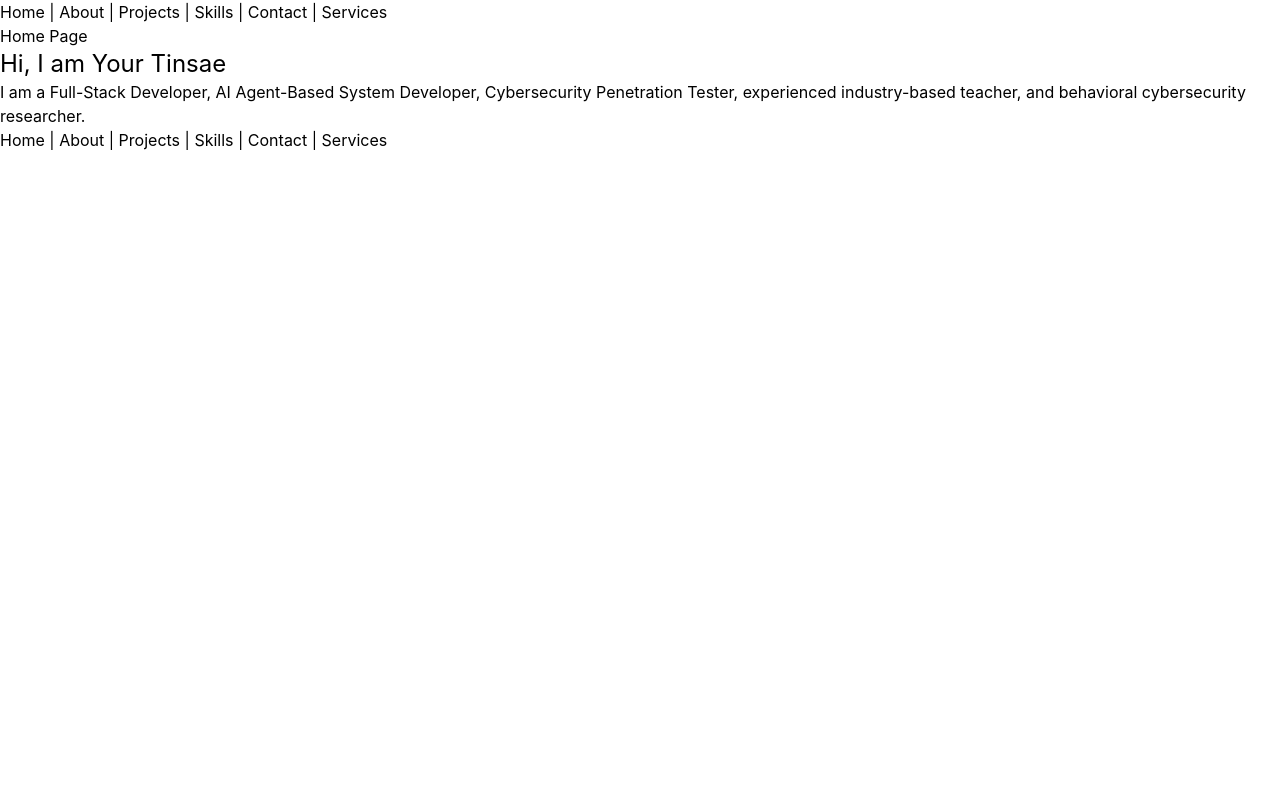
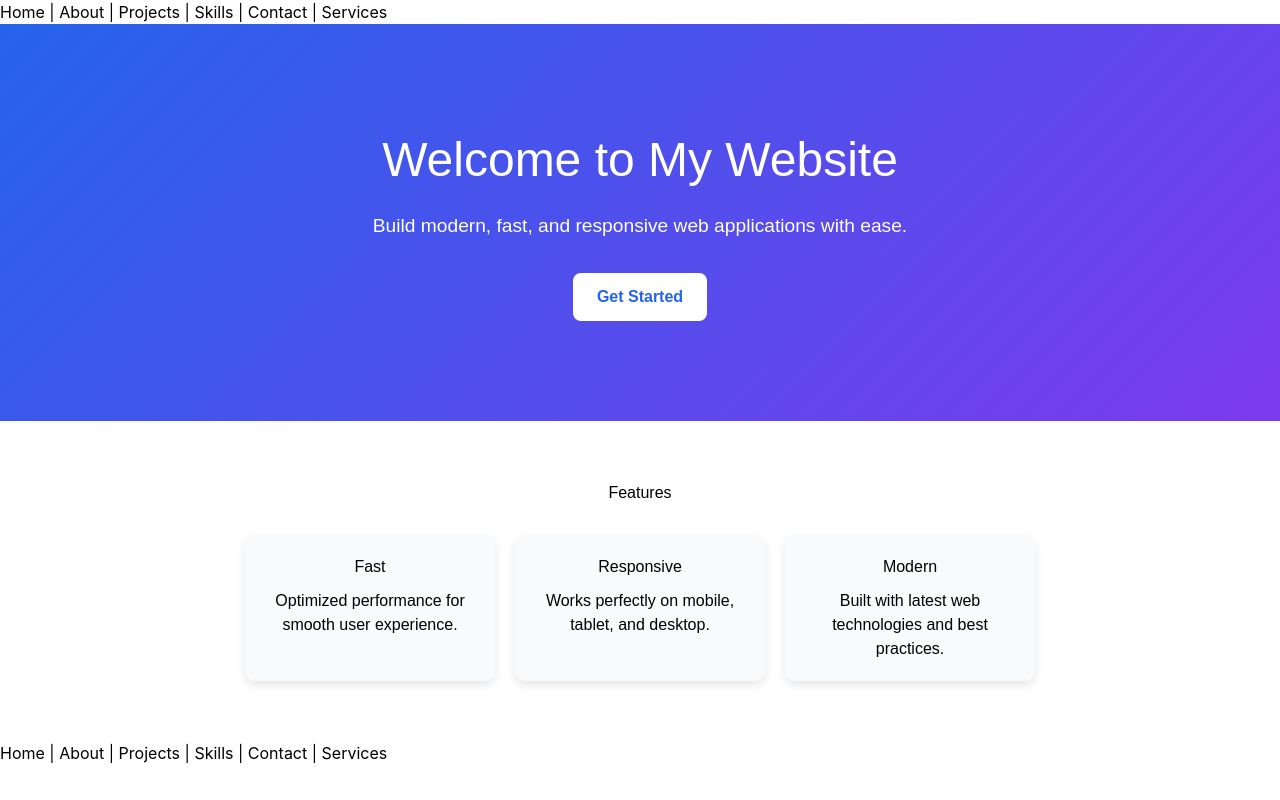
Before and after one commit to tinsaem/React-Routing, a React (Vite) app: page / in a window 1280 px wide. Built offline with nearby package versions, Linux system fonts and the light colour scheme.

Commit message:
Home update

```diff
--- a/src/App.jsx
+++ b/src/App.jsx
@@ -7,6 +7,7 @@ import Skills from "./pages/Skills";
 import Contact from "./pages/Contact";
 import Services from "./pages/Services";
 import NotFound from "./pages/NotFound";
+
 
 const rout = createBrowserRouter([
   {
--- a/src/pages/Home.jsx
+++ b/src/pages/Home.jsx
@@ -1,15 +1,39 @@
+import "./style.css"
 
+function Home() {
+  return (
+    <div className="home-container">
+      <header className="hero">
+        <h1>Welcome to My Website</h1>
+        <p>
+          Build modern, fast, and responsive web applications with ease.
+        </p>
 
-export default function Home() {
-  return (
-    <div className="page-box">
-      <span className="page-label">Home Page</span>
-      <h1 className="text-2xl">Hi, I am Your Tinsae </h1>
-      <p>
-        I am a Full-Stack Developer, AI Agent-Based System Developer,
-        Cybersecurity Penetration Tester, experienced industry-based teacher,
-        and behavioral cybersecurity researcher.
-      </p>
+        <button className="hero-btn">Get Started</button>
+      </header>
+
+      <section className="features">
+        <h2>Features</h2>
+
+        <div className="feature-list">
+          <div className="card">
+            <h3>Fast</h3>
+            <p>Optimized performance for smooth user experience.</p>
+          </div>
+
+          <div className="card">
+            <h3>Responsive</h3>
+            <p>Works perfectly on mobile, tablet, and desktop.</p>
+          </div>
+
+          <div className="card">
+            <h3>Modern</h3>
+            <p>Built with latest web technologies and best practices.</p>
+          </div>
+        </div>
+      </section>
     </div>
   );
 }
+
+export default Home;
--- /dev/null
+++ b/src/pages/style.css
@@ -0,0 +1,62 @@
+.home-container {
+  font-family: Arial, sans-serif;
+  padding: 0;
+  margin: 0;
+}
+
+/* Hero Section */
+.hero {
+  text-align: center;
+  padding: 100px 20px;
+  background: linear-gradient(135deg, #2563eb, #7c3aed);
+  color: white;
+}
+
+.hero h1 {
+  font-size: 3rem;
+  margin-bottom: 1rem;
+}
+
+.hero p {
+  font-size: 1.2rem;
+  margin-bottom: 2rem;
+}
+
+.hero-btn {
+  padding: 12px 24px;
+  border: none;
+  background: white;
+  color: #2563eb;
+  font-weight: bold;
+  border-radius: 8px;
+  cursor: pointer;
+}
+
+/* Features Section */
+.features {
+  padding: 60px 20px;
+  text-align: center;
+}
+
+.features h2 {
+  margin-bottom: 30px;
+}
+
+.feature-list {
+  display: flex;
+  justify-content: center;
+  gap: 20px;
+  flex-wrap: wrap;
+}
+
+.card {
+  background: #f8fafc;
+  padding: 20px;
+  border-radius: 10px;
+  width: 250px;
+  box-shadow: 0 4px 10px rgba(0,0,0,0.1);
+}
+
+.card h3 {
+  margin-bottom: 10px;
+}
```
